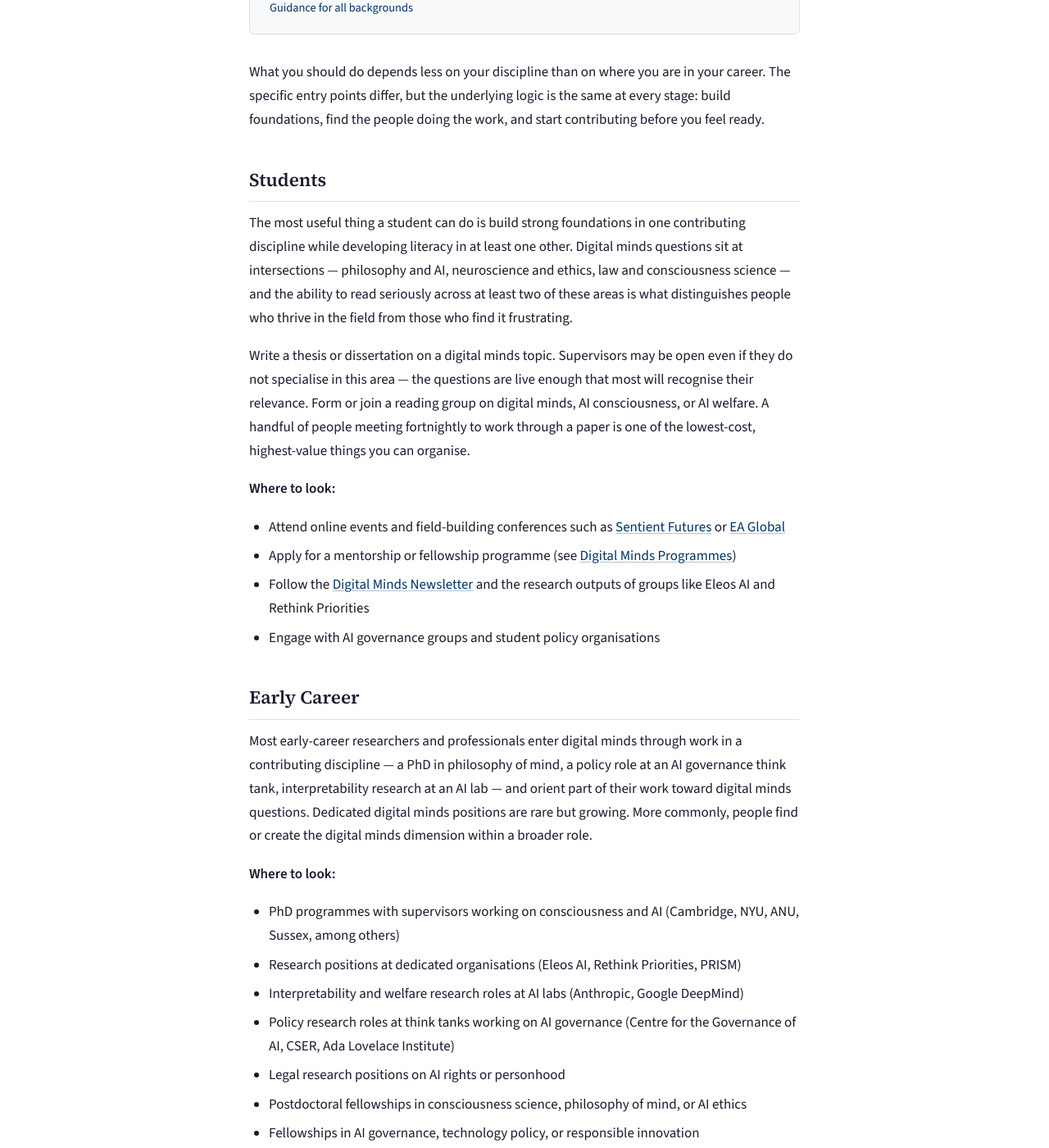
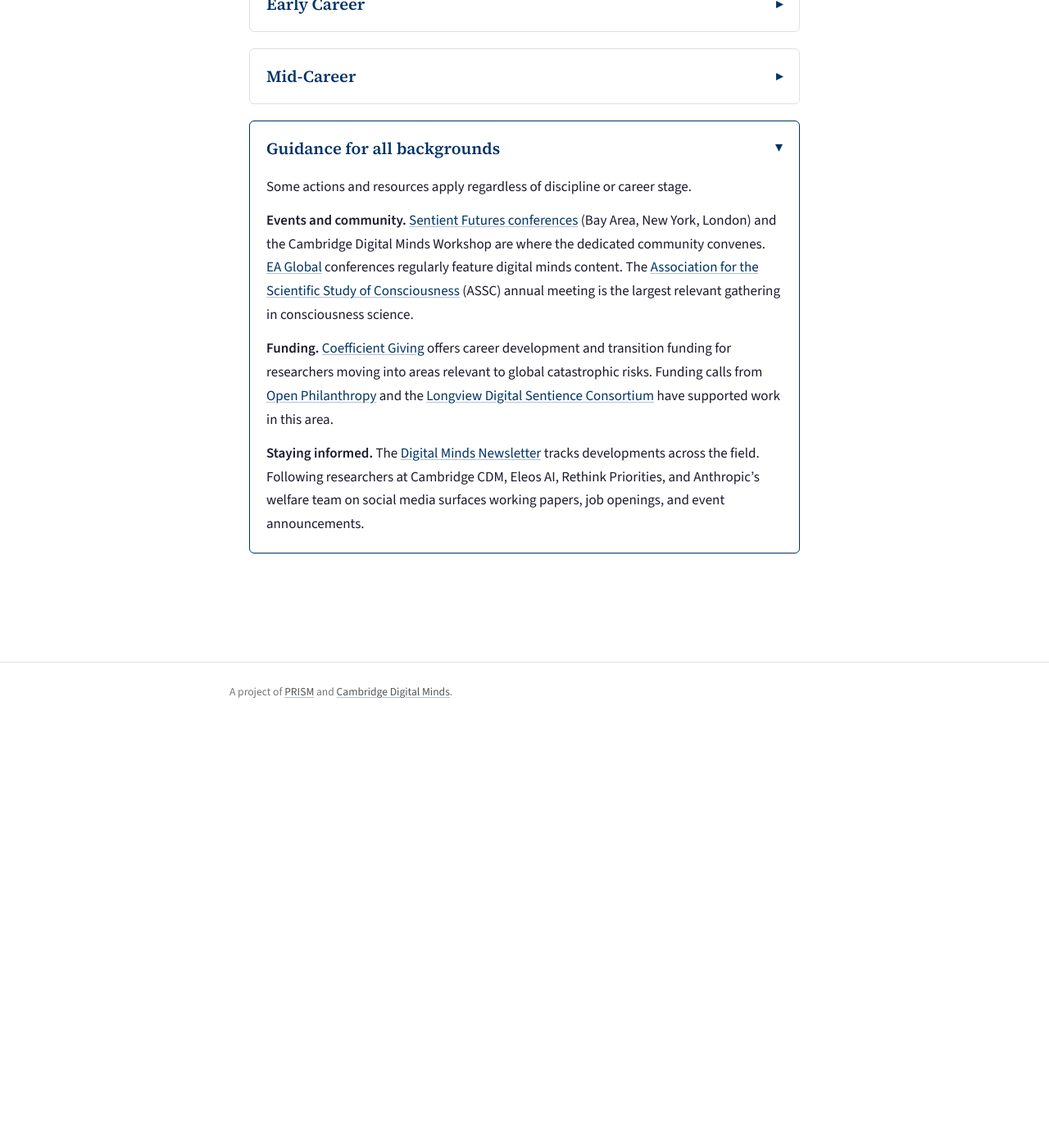
Before and after one commit to Mitchel-Alexander/getting-started-digital-minds, a Jekyll site: the page built from career-stages.md, in a window 1280 px wide and 1400 px high, scrolled down 425 px. Shown: the whole window at 82% size. Built offline with Jekyll 4.4.1, drawn with Linux system fonts in a browser that asks for light colours; after the commit the page ends 1304 px from its top, so only the background shows below that; some of the changed text lies outside the part shown.

Commit message:
Make Career Stages sections collapsible, fix em dashes
Convert career stage sections to collapsible details/summary elements
matching the Disciplines page. "Guidance for all backgrounds" is open
by default since it applies to all readers. Fix em dashes mid-sentence
per style guide (restructured as parentheses or separate sentences).

Co-Authored-By: Claude Opus 4.6 <noreply@anthropic.com>

```diff
--- a/career-stages.md
+++ b/career-stages.md
@@ -2,19 +2,18 @@
 layout: page
 title: Career Stages
 permalink: /pathways/career-stages/
-description: Practical guidance on entering digital minds at any stage, from student to established professional.
+description:
 ---
-
-* TOC
-{:toc}
 
 What you should do depends less on your discipline than on where you are in your career. The specific entry points differ, but the underlying logic is the same at every stage: build foundations, find the people doing the work, and start contributing before you feel ready.
 
-## Students
+<details class="discipline" id="students">
+<summary>Students</summary>
+<div class="discipline-body" markdown="1">
 
-The most useful thing a student can do is build strong foundations in one contributing discipline while developing literacy in at least one other. Digital minds questions sit at intersections — philosophy and AI, neuroscience and ethics, law and consciousness science — and the ability to read seriously across at least two of these areas is what distinguishes people who thrive in the field from those who find it frustrating.
+The most useful thing a student can do is build strong foundations in one contributing discipline while developing literacy in at least one other. Digital minds questions sit at intersections (philosophy and AI, neuroscience and ethics, law and consciousness science) and the ability to read seriously across at least two of these areas is what distinguishes people who thrive in the field from those who find it frustrating.
 
-Write a thesis or dissertation on a digital minds topic. Supervisors may be open even if they do not specialise in this area — the questions are live enough that most will recognise their relevance. Form or join a reading group on digital minds, AI consciousness, or AI welfare. A handful of people meeting fortnightly to work through a paper is one of the lowest-cost, highest-value things you can organise.
+Write a thesis or dissertation on a digital minds topic. Supervisors may be open even if they do not specialise in this area. The questions are live enough that most will recognise their relevance. Form or join a reading group on digital minds, AI consciousness, or AI welfare. A handful of people meeting fortnightly to work through a paper is one of the lowest-cost, highest-value things you can organise.
 
 **Where to look:**
 - Attend online events and field-building conferences such as [Sentient Futures](https://www.sentientfutures.ai/) or [EA Global](https://www.eaglobal.org/)
@@ -22,9 +21,14 @@ Write a thesis or dissertation on a digital minds topic. Supervisors may be open
 - Follow the [Digital Minds Newsletter](https://www.digitalminds.news/) and the research outputs of groups like Eleos AI and Rethink Priorities
 - Engage with AI governance groups and student policy organisations
 
-## Early Career
+</div>
+</details>
 
-Most early-career researchers and professionals enter digital minds through work in a contributing discipline — a PhD in philosophy of mind, a policy role at an AI governance think tank, interpretability research at an AI lab — and orient part of their work toward digital minds questions. Dedicated digital minds positions are rare but growing. More commonly, people find or create the digital minds dimension within a broader role.
+<details class="discipline" id="early-career">
+<summary>Early Career</summary>
+<div class="discipline-body" markdown="1">
+
+Most early-career researchers and professionals enter digital minds through work in a contributing discipline (a PhD in philosophy of mind, a policy role at an AI governance think tank, interpretability research at an AI lab) and orient part of their work toward digital minds questions. Dedicated digital minds positions are rare but growing. More commonly, people find or create the digital minds dimension within a broader role.
 
 **Where to look:**
 - PhD programmes with supervisors working on consciousness and AI (Cambridge, NYU, ANU, Sussex, among others)
@@ -42,20 +46,30 @@ Most early-career researchers and professionals enter digital minds through work
 - Build relationships with peers across disciplines.
 - Contribute to consultations and policy processes on AI governance, flagging digital minds dimensions
 
-## Mid-Career
+</div>
+</details>
 
-Established professionals from adjacent fields are among the most valuable potential contributors. They bring deep expertise, institutional credibility, and professional networks — and they bring something harder to teach: the ability to see digital minds questions from outside the assumptions that have shaped the field so far.
+<details class="discipline" id="mid-career">
+<summary>Mid-Career</summary>
+<div class="discipline-body" markdown="1">
+
+Established professionals from adjacent fields are among the most valuable potential contributors. They bring deep expertise, institutional credibility, and professional networks, along with something harder to teach: the ability to see digital minds questions from outside the assumptions that have shaped the field so far.
 
 **Routes in:**
 - Apply existing research methods to digital minds questions (extend interpretability techniques to welfare-relevant model properties, apply consciousness metrics from clinical settings to AI systems, bring survey methods to public perception research)
 - Collaborate with researchers already in the field. Co-authored work is a natural entry point, and interdisciplinary papers are where much of the field's progress happens.
-- Bring digital minds questions into existing governance mandates — if you work on AI policy, animal welfare, or technology regulation, these questions are increasingly within scope
+- Bring digital minds questions into existing governance mandates. If you work on AI policy, animal welfare, or technology regulation, these questions are increasingly within scope.
 - Seek visiting positions or sabbaticals at centres working on digital minds (Cambridge CDM, NYU)
 - Engage with funding calls that support cross-disciplinary work on AI and consciousness
 - Advise or collaborate with digital minds research organisations
 - Participate in expert convenings on AI consciousness, moral status, or welfare governance
 
-## Guidance for all backgrounds
+</div>
+</details>
+
+<details class="discipline" id="guidance-for-all-backgrounds" open>
+<summary>Guidance for all backgrounds</summary>
+<div class="discipline-body" markdown="1">
 
 Some actions and resources apply regardless of discipline or career stage.
 
@@ -64,3 +78,6 @@ Some actions and resources apply regardless of discipline or career stage.
 **Funding.** [Coefficient Giving](https://coefficientgiving.org/funds/global-catastrophic-risks-opportunities/career-development-and-transition-funding/) offers career development and transition funding for researchers moving into areas relevant to global catastrophic risks. Funding calls from [Open Philanthropy](https://www.openphilanthropy.org/) and the [Longview Digital Sentience Consortium](https://www.longview.org/digital-sentience-consortium/) have supported work in this area.
 
 **Staying informed.** The [Digital Minds Newsletter](https://www.digitalminds.news/) tracks developments across the field. Following researchers at Cambridge CDM, Eleos AI, Rethink Priorities, and Anthropic's welfare team on social media surfaces working papers, job openings, and event announcements.
+
+</div>
+</details>
```
